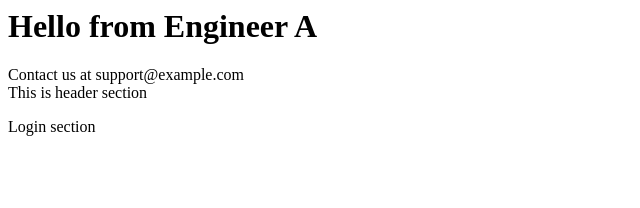
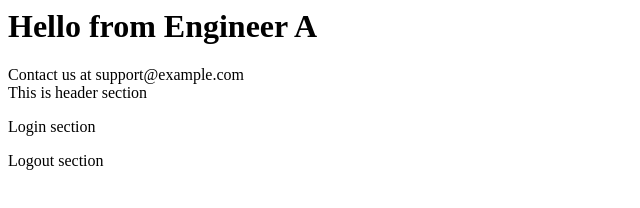
Before and after one commit to sidharthtr9033/webpage-demo, a plain HTML site: page index.html in a window 1280 px wide. Shown: the whole page, without its empty margins (0-640 px from the left). Drawn offline with Linux system fonts and the light colour scheme.

Commit message:
Added logout section to index.html and created logout.txt

```diff
--- a/index.html
+++ b/index.html
@@ -2,3 +2,4 @@
 <footer>Contact us at support@example.com</footer>
 <header>This is header section</header>
 <p>Login section</p>
+<p>Logout section</p>
```
Also changed, not shown: logout.txt (added).
